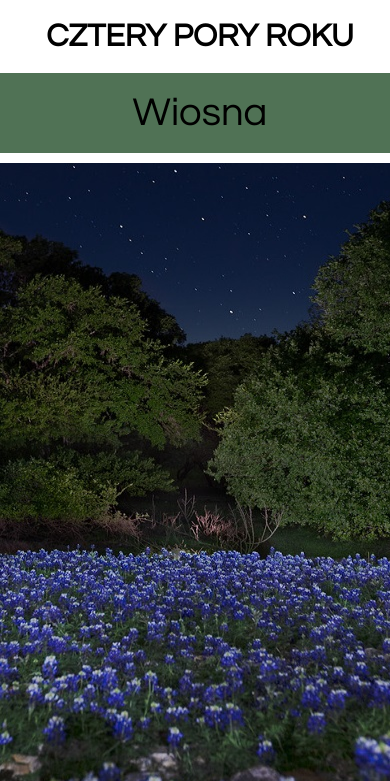
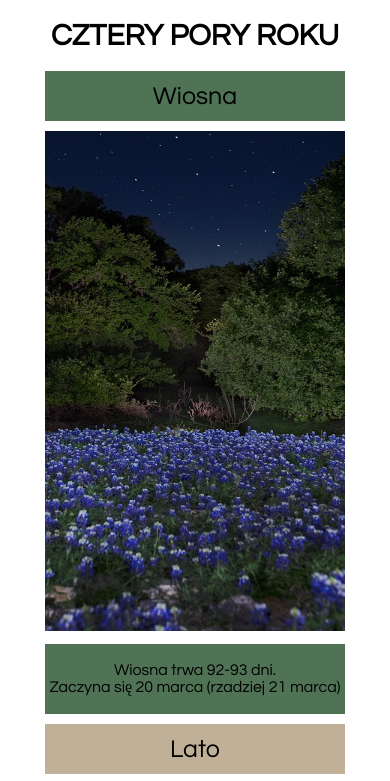
Before and after one commit to MichuLO2/MichuLO2.github.io, a plain HTML site: page seasons.html in a window 390 px wide. Shown: the top 781 px of the page. Drawn offline with Linux system fonts and the light colour scheme.

Commit message:
Hotfix 1.03

```diff
--- a/styles/seasons.css
+++ b/styles/seasons.css
@@ -44,6 +44,15 @@ div.bottom {height:100px; font-size:22px; display:flex; align-items: center; jus
 .container {width:820px;}
 }
 
-@media (max-width: 900px) {
+@media (max-width: 900px) and (min-width: 500px) {
 .container {width:400px;}
 }
+
+@media (max-width: 500px) {
+.container {width:300px;}
+header {font-size:15px;}
+div {width:300px;}
+div.top {height:50px; font-size:25px; line-height:50px;}
+img {width: 300px; height: 500px;}
+div.bottom {height:70px; font-size:16px;}
+}
```
